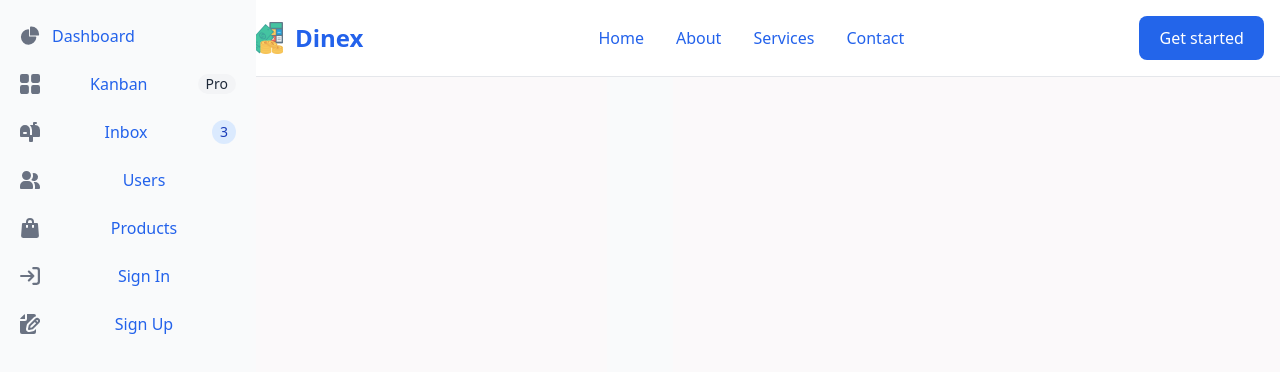
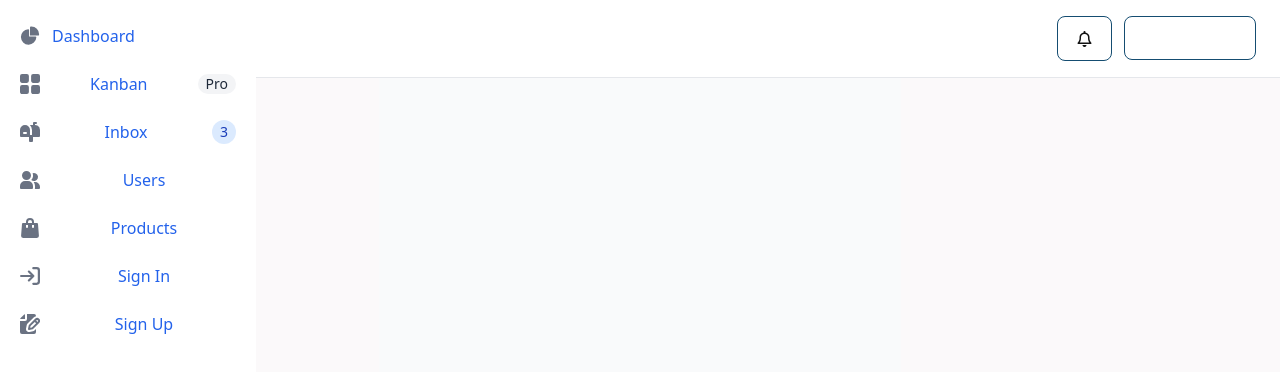
Before and after one commit to escalandres/dinex_frontend, a React (Vite) app: page /dinex in a window 1280 px wide. Shown: the top 372 px of the page. Built offline with nearby package versions, Linux system fonts and the light colour scheme.

Commit message:
add new styles, add notification and user menu components, add fontawesome

```diff
--- a/index.html
+++ b/index.html
@@ -3,6 +3,9 @@
   <head>
     <meta charset="UTF-8" />
     <link rel="icon" type="image/svg+xml" href="/icons/logo.png" />
+        <link rel="stylesheet" href="https://cdnjs.cloudflare.com/ajax/libs/font-awesome/6.4.2/css/all.min.css"
+      integrity="sha512-z3gLpd7yknf1YoNbCzqRKc4qyor8gaKU1qmn+CShxbuBusANI9QpRohGBreCFkKxLhei6S9CQXFEbbKuqLg0DA=="
+      crossorigin="anonymous" referrerpolicy="no-referrer" />
     <meta name="viewport" content="width=device-width, initial-scale=1.0" />
     <title>Dinex</title>
   </head>
--- a/src/App.css
+++ b/src/App.css
@@ -16,6 +16,38 @@
 }
 .logo.react:hover {
   filter: drop-shadow(0 0 2em #61dafbaa);
+}
+
+.dark-button{
+  background-color: light-dark(#fff, #2A313C);
+  border: 1px solid light-dark(#154D71, #2A313C);
+}
+
+.dark-button:hover{
+  background-color: light-dark(#F9FAFB, #3D4750);
+  border-color: light-dark(#0E3A57, #1E293B);
+}
+
+.nav-button{
+  background-color: light-dark(#fff, #191D21);
+  border: 1px solid light-dark(#154D71, #191D21);
+}
+.nav-button:hover{
+  background-color: light-dark(#F9FAFB, #3D4750);
+  border-color: light-dark(#0E3A57, #1E293B);
+}
+
+nav > a {
+  color: white;
+}
+
+.menu-a {
+  font-weight: 500;
+  color: light-dark(#2362EB, #fff)!important;
+  text-decoration: inherit;
+}
+.menu-a:hover {
+  color: light-dark(#1e54b7, #f9f9f9)!important;
 }
 
 @keyframes logo-spin {
--- a/src/index.css
+++ b/src/index.css
@@ -26,7 +26,7 @@ a {
   text-decoration: inherit;
 }
 a:hover {
-  color: #1e54b7!important;
+  color: #1e54b7 !important;
 }
 
 body {
--- a/src/pages/dinex/Dinex.jsx
+++ b/src/pages/dinex/Dinex.jsx
@@ -3,6 +3,7 @@ import { alerta, showLoader, hideLoader } from '../js/utils';
 import { jwtDecode } from 'jwt-decode'; // Esto puede ser incorrecto, asegúrate de que la importación es correcta
 
 import { Navbar } from './components/Navbar';
+import { Sidebar } from "./components/Sidebar";
 
 const Dinex = () => {
     // const token = localStorage.getItem('token');
@@ -10,8 +11,13 @@ const Dinex = () => {
 
     return (
         <div className='flex flex-col h-screen'>
-            <Navbar />
-            <div className='flex-grow p-4 bg-gray-50 dark:bg-gray-900'>Hola</div>
+            <Sidebar />
+            <main className='flex-grow p-4 bg-gray-50 dark:bg-gray-900'>
+                <Navbar />
+                <div className="mb-4">
+                    <h1 className='text-2xl font-bold mb-4 text-gray-800 dark:text-gray-200'>Bienvenido a Dinex</h1>
+                </div>
+            </main>
         </div>
     );
 };
--- a/src/pages/dinex/components/Navbar.jsx
+++ b/src/pages/dinex/components/Navbar.jsx
@@ -1,19 +1,16 @@
 
 import { ThemeToggle } from "./ThemeToggle";
 import { Sidebar } from "./Sidebar";
-
+import { UserMenu } from "./UserMenu";
+import { Notification } from "./Notification";
 export const Navbar = () => {
 
     return (
-        <nav className="bg-white dark:bg-gray-900 fixed w-full z-20 top-0 start-0 border-b border-gray-200 dark:border-gray-600">
+        <nav className="bg-white dark:bg-[#191D21] fixed w-full z-20 top-0 start-0 border-b border-gray-200 dark:border-gray-600">
             <div className="max-w-screen-xl flex flex-wrap items-center justify-between mx-auto p-4">
-                <Sidebar />
-                <a href="/dinex" className="flex items-center space-x-3 rtl:space-x-reverse">
-                    <img src="/icons/logo.png" className="h-8" alt="Flowbite Logo" />
-                    <span class="self-center text-2xl font-semibold whitespace-nowrap dark:text-white">Dinex</span>
-                </a>
                 <div class="flex md:order-2 space-x-3 md:space-x-0 rtl:space-x-reverse">
-                    <button type="button" class="text-white bg-blue-700 hover:bg-blue-800 focus:ring-4 focus:outline-none focus:ring-blue-300 font-medium rounded-lg text-sm px-4 py-2 text-center dark:bg-blue-600 dark:hover:bg-blue-700 dark:focus:ring-blue-800">Get started</button>
+                    <Notification />
+                    <UserMenu />
                     <button data-collapse-toggle="navbar-sticky" type="button" class="inline-flex items-center p-2 w-10 h-10 justify-center text-sm text-gray-500 rounded-lg md:hidden hover:bg-gray-100 focus:outline-none focus:ring-2 focus:ring-gray-200 dark:text-gray-400 dark:hover:bg-gray-700 dark:focus:ring-gray-600" aria-controls="navbar-sticky" aria-expanded="false">
                         <span class="sr-only">Open main menu</span>
                         <svg class="w-5 h-5" aria-hidden="true" xmlns="http://www.w3.org/2000/svg" fill="none" viewBox="0 0 17 14">
@@ -22,7 +19,7 @@ export const Navbar = () => {
                     </button>
                 </div>
                 <div class="items-center justify-between hidden w-full md:flex md:w-auto md:order-1" id="navbar-sticky">
-                    <ul class="flex flex-col p-4 md:p-0 mt-4 font-medium border border-gray-100 rounded-lg bg-gray-50 md:space-x-8 rtl:space-x-reverse md:flex-row md:mt-0 md:border-0 md:bg-white dark:bg-gray-800 md:dark:bg-gray-900 dark:border-gray-700">
+                    {/* <ul class="flex flex-col p-4 md:p-0 mt-4 font-medium border border-gray-100 rounded-lg bg-gray-50 md:space-x-8 rtl:space-x-reverse md:flex-row md:mt-0 md:border-0 md:bg-white dark:bg-gray-800 md:dark:bg-gray-900 dark:border-gray-700">
                     <li>
                         <a href="#" class="block py-2 px-3 text-white bg-blue-700 rounded-sm md:bg-transparent md:text-blue-700 md:p-0 md:dark:text-blue-500" aria-current="page">Home</a>
                     </li>
@@ -35,7 +32,7 @@ export const Navbar = () => {
                     <li>
                         <a href="#" class="block py-2 px-3 text-gray-900 rounded-sm hover:bg-gray-100 md:hover:bg-transparent md:hover:text-blue-700 md:p-0 md:dark:hover:text-blue-500 dark:text-white dark:hover:bg-gray-700 dark:hover:text-white md:dark:hover:bg-transparent dark:border-gray-700">Contact</a>
                     </li>
-                    </ul>
+                    </ul> */}
                 </div>
             </div>
         </nav>
--- /dev/null
+++ b/src/pages/dinex/components/Notification.jsx
@@ -0,0 +1,11 @@
+
+export const Notification = () => {
+
+    return (
+        <div className="relative inline-block mx-1">
+        <button className="w-full text-left p-4 nav-button">
+            <i class="fa-regular fa-bell"></i>
+        </button>
+        </div>
+    );
+};
--- a/src/pages/dinex/components/Sidebar.jsx
+++ b/src/pages/dinex/components/Sidebar.jsx
@@ -2,8 +2,7 @@
 
 export const Sidebar = () => {
     return (
-        <div>
-
+        <div className="">
             <button data-drawer-target="default-sidebar" data-drawer-toggle="default-sidebar" aria-controls="default-sidebar" type="button" className="inline-flex items-center p-2 mt-2 ms-3 text-sm text-gray-500 rounded-lg sm:hidden hover:bg-gray-100 focus:outline-none focus:ring-2 focus:ring-gray-200 dark:text-gray-400 dark:hover:bg-gray-700 dark:focus:ring-gray-600">
             <span className="sr-only">Open sidebar</span>
             <svg className="w-6 h-6" aria-hidden="true" fill="currentColor" viewBox="0 0 20 20" xmlns="http://www.w3.org/2000/svg">
@@ -12,7 +11,7 @@ export const Sidebar = () => {
             </button>
 
             <aside id="default-sidebar" className="fixed top-0 left-0 z-40 w-64 h-screen transition-transform -translate-x-full sm:translate-x-0" aria-label="Sidebar">
-            <div className="h-full px-3 py-4 overflow-y-auto bg-gray-50 dark:bg-gray-800">
+            <div className="h-full px-3 py-4 overflow-y-auto bg-white dark:bg-[#242A2E]">
                 <ul className="space-y-2 font-medium">
                     <li>
                         <a href="#" className="flex items-center p-2 text-gray-900 rounded-lg dark:text-white hover:bg-gray-100 dark:hover:bg-gray-700 group">
--- /dev/null
+++ b/src/pages/dinex/components/UserMenu.jsx
@@ -0,0 +1,75 @@
+import { useState } from 'react';
+
+export const UserMenu = () => {
+    const [isOpen, setIsOpen] = useState(false);
+
+    return (
+        <div className="relative inline-block text-left mx-2">
+            <button
+                id="dropdownInformationButton"
+                onClick={() => setIsOpen(!isOpen)}
+                className="text-white font-medium rounded-lg text-sm px-5 py-2.5 text-center inline-flex items-center nav-button"
+                type="button"
+            >
+                Mi cuenta
+                <svg
+                className="w-2.5 h-2.5 ml-2"
+                aria-hidden="true"
+                xmlns="http://www.w3.org/2000/svg"
+                fill="none"
+                viewBox="0 0 10 6"
+                >
+                <path
+                    stroke="currentColor"
+                    strokeLinecap="round"
+                    strokeLinejoin="round"
+                    strokeWidth="2"
+                    d="m1 1 4 4 4-4"
+                />
+                </svg>
+            </button>
+
+            {isOpen && (
+                <div
+                className="absolute right-0 mt-2 z-10 bg-white divide-y divide-gray-100 rounded-lg shadow-sm w-44 dark:bg-gray-700 dark:divide-gray-600"
+                role="menu"
+                aria-labelledby="dropdownInformationButton"
+                >
+                <div className="px-4 py-3 text-sm text-gray-900 dark:text-white">
+
+                    <div class="relative w-10 h-10 mb-2 overflow-hidden bg-gray-100 rounded-full dark:bg-gray-600">
+                        <svg class="absolute w-12 h-12 text-gray-400 -left-1" fill="currentColor" viewBox="0 0 20 20" xmlns="http://www.w3.org/2000/svg"><path fill-rule="evenodd" d="M10 9a3 3 0 100-6 3 3 0 000 6zm-7 9a7 7 0 1114 0H3z" clip-rule="evenodd"></path></svg>
+                    </div>
+
+                    <div className="font-medium truncate">name@flowbite.com</div>
+                </div>
+                <ul className="py-2 text-sm text-gray-700 dark:text-gray-200">
+                    <li>
+                    <a href="#" className="block !text-white px-4 py-2 hover:bg-gray-100 dark:hover:bg-gray-600 dark:hover:text-white">
+                        Suscripción
+                    </a>
+                    </li>
+                    <li>
+                    <a href="#" className="block !text-white px-4 py-2 hover:bg-gray-100 dark:hover:bg-gray-600 dark:hover:text-white">
+                        Configuración
+                    </a>
+                    </li>
+                    {/* <li>
+                    <a href="#" className="block text-white px-4 py-2 hover:bg-gray-100 dark:hover:bg-gray-600 dark:hover:text-white">
+                        Earnings
+                    </a>
+                    </li> */}
+                </ul>
+                <div className="py-2">
+                    <a
+                    href="#"
+                    className="block px-4 py-2 text-sm !text-red-600 hover:bg-gray-100 dark:hover:bg-gray-600 dark:text-gray-200 dark:hover:text-white"
+                    >
+                    Cerrar sesión
+                    </a>
+                </div>
+                </div>
+            )}
+        </div>
+    );
+};
--- a/src/pages/login/Login.jsx
+++ b/src/pages/login/Login.jsx
@@ -2,7 +2,6 @@ import { useState } from 'react';
 import { alerta, showLoader, hideLoader } from '../js/utils.js';
 import GoogleAuth from './components/auth/GoogleAuth';
 import GitHubAuth from './components/auth/GitHubAuth';
-import "./login.css";
 
 const Login = () => {
     document.title = 'Iniciar sesión | Cosmos';
@@ -62,8 +61,8 @@ const Login = () => {
                         </div>
                     </div>
                     <div className="grid grid-cols-3 gap-x-3">
-                        <GoogleAuth oauthClass="oauth-button" />
-                        <GitHubAuth oauthClass="oauth-button" />
+                        <GoogleAuth oauthClass="dark-button" />
+                        <GitHubAuth oauthClass="dark-button" />
                     </div>
                     <div className="relative">
                         <span className="block w-full h-px bg-gray-300 dark:bg-black-100"></span>
--- a/src/pages/login/login.css
+++ /dev/null
@@ -1,9 +0,0 @@
-.oauth-button{
-    background-color: light-dark(#fff, #2A313C);
-    border: 1px solid light-dark(#154D71, #2A313C);
-}
-
-.oauth-button:hover{
-    background-color: light-dark(#F9FAFB, #2f3b4e);
-    border-color: light-dark(#0E3A57, #1E293B);
-}
```
Also changed, not shown: src/pages/login/SignUp.jsx (+4 -5 lines).
